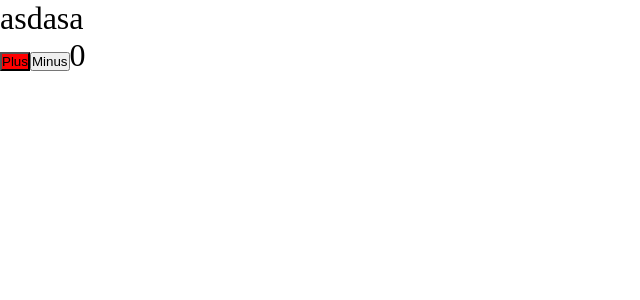
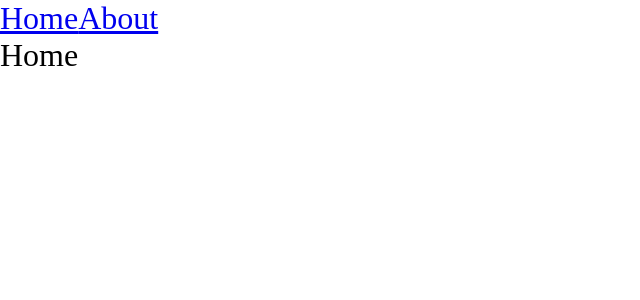
Before and after one commit to sobresaliente/Notes-are-simple., a React app: page / in a window 1280 px wide. Shown: the top 300 px of the page, without its empty margins (0-640 px from the left). Built offline with nearby package versions, Linux system fonts and the light colour scheme.

Commit message:
Add routing

```diff
--- a/src/App.tsx
+++ b/src/App.tsx
@@ -1,10 +1,22 @@
+import { Suspense } from "react";
+import { Routes, Route, Link } from "react-router-dom";
 import { Counter } from "./components/Counter";
 import "./index.scss";
+import AboutPage from "./pages/AboutPage/AboutPage";
+import { AboutPageAsync } from "./pages/AboutPage/AboutPage.lazy";
+import HomePage from "./pages/HomePage.tsx/HomePage";
+import { HomePageAsync } from "./pages/HomePage.tsx/HomePage.lazy";
 const App = () => {
   return (
     <div className="app">
-      asdasa
-      <Counter />
+      <Link to={"/"}>Home</Link>
+      <Link to={"/about"}>About</Link>
+      <Suspense fallback={<div>loading</div>}>
+        <Routes>
+          <Route path={"/about"} element={<AboutPageAsync />} />
+          <Route path={"/"} element={<HomePageAsync />} />
+        </Routes>
+      </Suspense>
     </div>
   );
 };
--- a/src/index.tsx
+++ b/src/index.tsx
@@ -1,10 +1,15 @@
 import { render } from "react-dom";
+import { BrowserRouter } from "react-router-dom";
 import App from "./App";
+import { createRoot } from "react-dom/client";
 
 import { someFunc } from "./test";
 
-const flex: number = 42;
-someFunc(flex);
-console.log("bbb");
+const container = document.getElementById("root");
+const root = createRoot(container!); // createRoot(container!) if you use TypeScript
 
-render(<App />, document.getElementById("root"));
+root.render(
+  <BrowserRouter>
+    <App />
+  </BrowserRouter>
+);
--- /dev/null
+++ b/src/pages/AboutPage/AboutPage.lazy.tsx
@@ -0,0 +1,3 @@
+import { lazy } from "react";
+
+export const AboutPageAsync = lazy(() => import("./AboutPage"));
--- /dev/null
+++ b/src/pages/AboutPage/AboutPage.tsx
@@ -0,0 +1,4 @@
+const AboutPage = () => {
+  return <div>About</div>;
+};
+export default AboutPage;
--- /dev/null
+++ b/src/pages/HomePage.tsx/HomePage.lazy.tsx
@@ -0,0 +1,3 @@
+import { lazy } from "react";
+
+export const HomePageAsync = lazy(() => import("./HomePage"));
--- /dev/null
+++ b/src/pages/HomePage.tsx/HomePage.tsx
@@ -0,0 +1,4 @@
+const HomePage = () => {
+  return <div>Home</div>;
+};
+export default HomePage;
```
Also changed, not shown: 1 other file (tests, documents, lock files or other folders).
